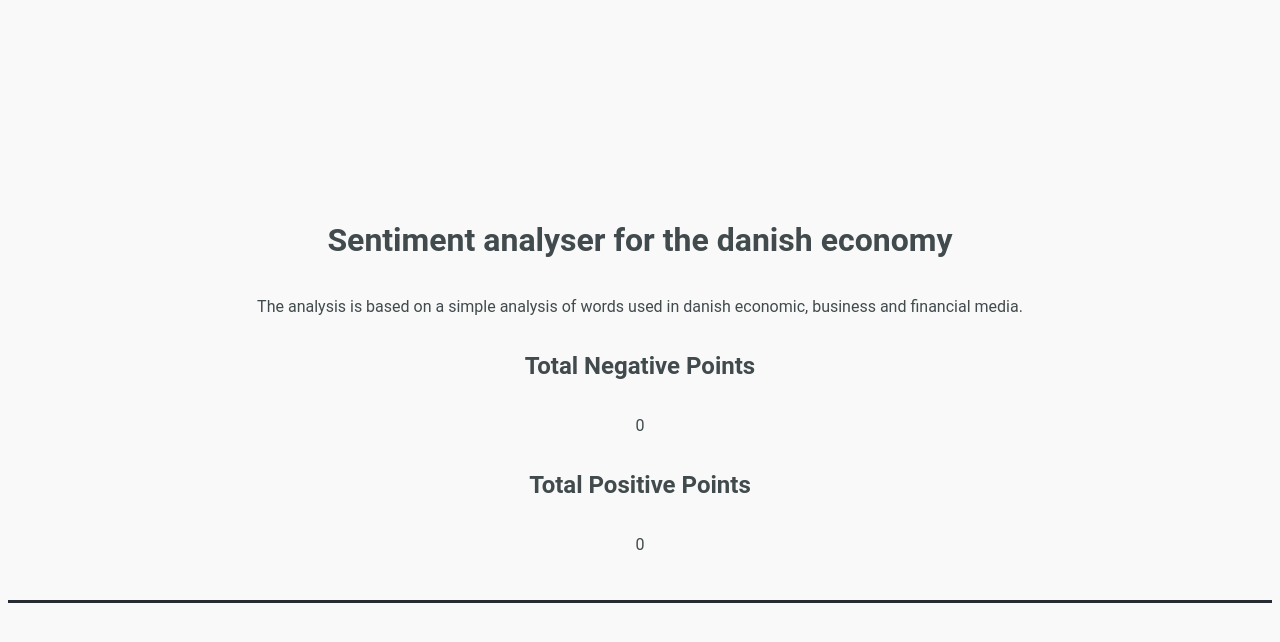
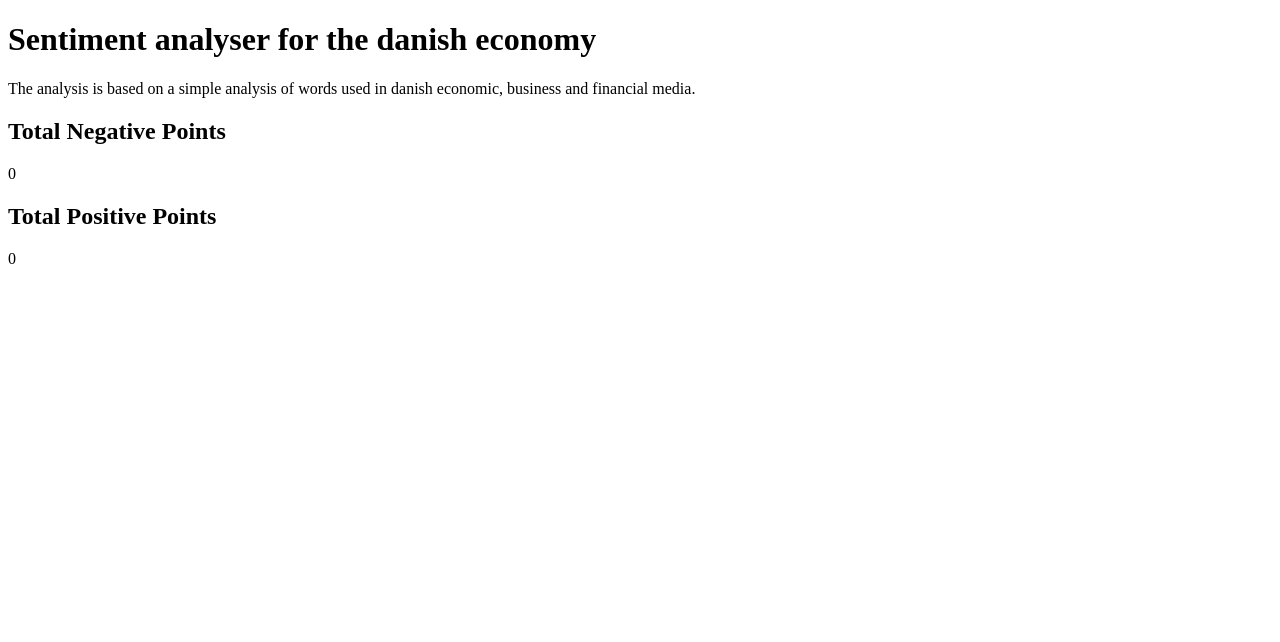
Before and after one commit to FrederikGJ/learning_python_and_so_on_, a Flask app: page / in a window 1280 px wide. Shown: the top 642 px of the page. Run offline with Flask 3, Linux system fonts and the light colour scheme; data that the repository does not hold is empty; some libraries are stand-ins or nearby versions.

Commit message:
updated app

```diff
--- a/static/css/main.css
+++ /dev/null
@@ -1,37 +0,0 @@
-body {
-    background-color: #f9f9f9;  /* soft gray */
-    font-family: 'Roboto', sans-serif; /* Roboto font */
-    color: #414a4c; /* dark gray */
-}
-
-@import url('https://fonts.googleapis.com/css2?family=Roboto:wght@400;500;700&display=swap');
-
-.container {
-    display: flex;
-    flex-direction: column;
-    align-items: center;
-    justify-content: flex-start;
-    height: 50vh;
-    margin: 0;
-    padding: 0;
-    margin-top: 25vh; /* Moves container content 25% away from the top */
-}
-
-.textbox {
-  margin: 10px;
-}
-
-* {
-  -webkit-box-sizing: border-box;
-  box-sizing: border-box;
-}
-
-.barchart {
-    background-color: #272b34;
-    font-family: 'Khula', sans-serif;
-    font-weight: 300;
-    color: white;
-    line-height: 1em;
-    margin: 0;
-    padding: 0.1em 0.1em;
-}
--- a/templates/index.html
+++ b/templates/index.html
@@ -2,7 +2,6 @@
 <html>
 <head>
     <title>Sentiment Analyser</title>
-    <link rel="stylesheet" href="static/css/main.css">
 </head>
 <body>
     <div class="container">
```
